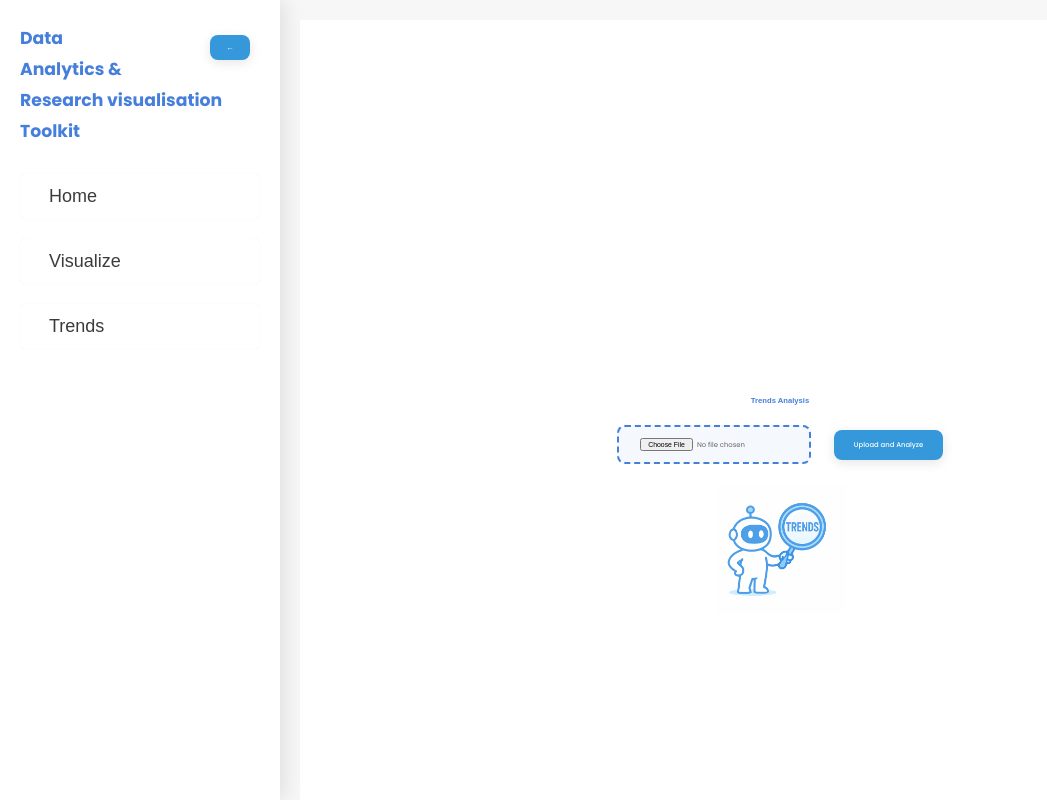
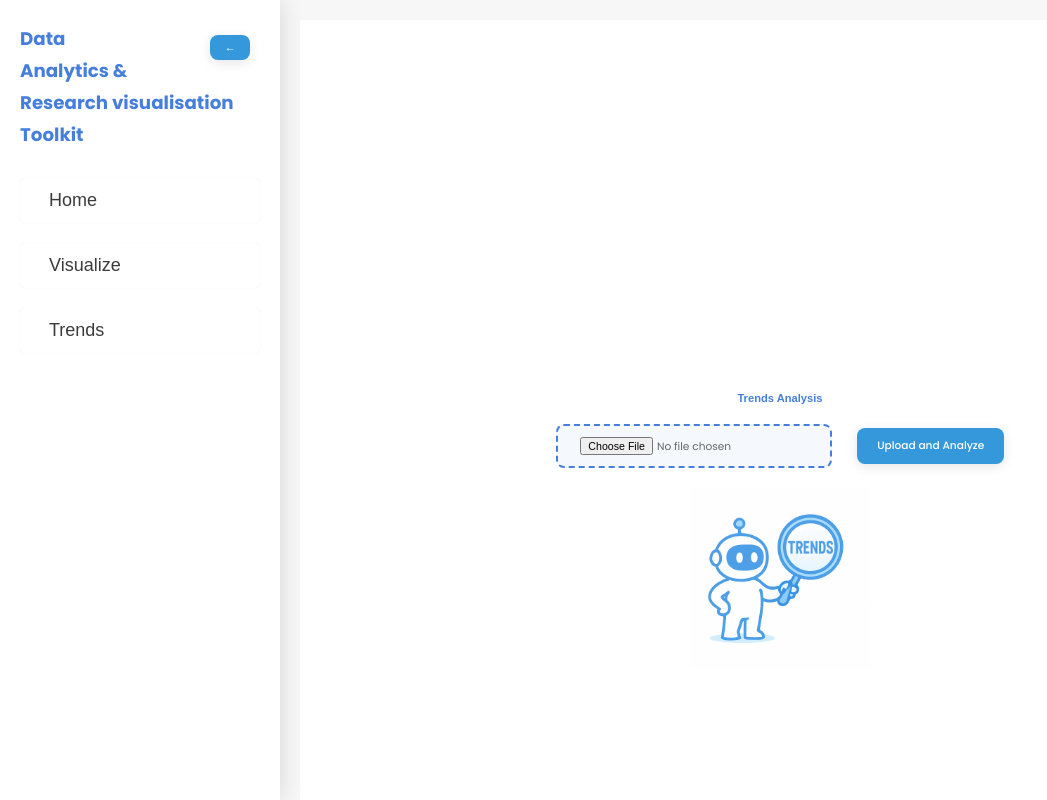
Before and after one commit to Hanokos/TNM094, a React (Create React App) app in the folder frontend/: page /trends in a window 1280 px wide. Shown: the whole page, without its empty margins (0-1047 px from the left). Built offline with nearby package versions, Linux system fonts and the light colour scheme.

Commit message:
fixing size

```diff
--- a/frontend/src/App.css
+++ b/frontend/src/App.css
@@ -4,7 +4,7 @@
   padding: 0;
   box-sizing: border-box;
   font-family: 'Arial', sans-serif;
-  font-size: 90%; /* Reduce base font size to 90% */
+  font-size: 95%; /* slightly reduced from default */
 }
 
 body {
@@ -36,31 +36,31 @@ body {
 
 .content-box {
   background-color: rgba(255, 255, 255, 0.9);
-  padding: 18px; /* slightly reduced */
+  padding: 20px;
   box-shadow: 0 4px 6px rgba(0, 0, 0, 0.2);
   border-radius: 10px;
   margin-top: 30px;
   width: 80%;
   max-width: 800px;
-  font-size: 90%; /* shrink content text */
+  font-size: 95%;
 }
 
 input[type="file"] {
-  margin-right: 8px;
-  padding: 8px;
-  border-radius: 4px;
+  margin-right: 10px;
+  padding: 9px;
+  border-radius: 5px;
   border: 1px solid #ccc;
-  font-size: 90%;
+  font-size: 95%;
 }
 
 button:not(.info-btn):not(.close-btn):not(.nav-link):not(.pagination-btn) {
   background-color: #3498db;
   color: white;
   border: none;
-  padding: 8px 16px; /* smaller button size */
+  padding: 9px 18px;
   border-radius: 5px;
   cursor: pointer;
-  font-size: 90%;
+  font-size: 95%;
 }
 
 button:not(.info-btn):not(.close-btn):not(.nav-link):not(.pagination-btn):hover {
@@ -71,8 +71,8 @@ button:not(.info-btn):not(.close-btn):not(.nav-link):not(.pagination-btn):hover
   border: 3px solid #ffffff;
   border-top: 3px solid #3498db;
   border-radius: 50%;
-  width: 40px;
-  height: 40px;
+  width: 44px;
+  height: 44px;
   animation: spin 1s linear infinite;
   margin: 20px auto;
 }
@@ -82,9 +82,20 @@ button:not(.info-btn):not(.close-btn):not(.nav-link):not(.pagination-btn):hover
   100% { transform: rotate(360deg); }
 }
 
-/* Scale down Plotly and Chart.js elements if needed */
+/* Plotly and Chart.js scaling */
 .js-plotly-plot,
 .chartjs-render-monitor {
-  transform: scale(0.9);
+  transform: scale(0.95);
   transform-origin: top left;
 }
+
+/* Diagram Container */
+.diagram-container {
+  width: 100%;
+  max-width: 1000px;
+  height: auto;
+  margin: 20px auto;
+  padding: 10px;
+  overflow-x: auto;
+  overflow-y: visible;
+}
```
